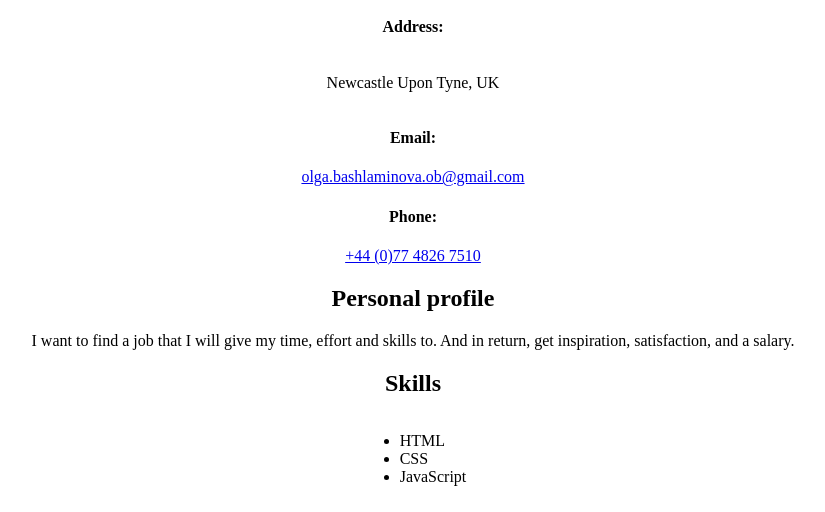
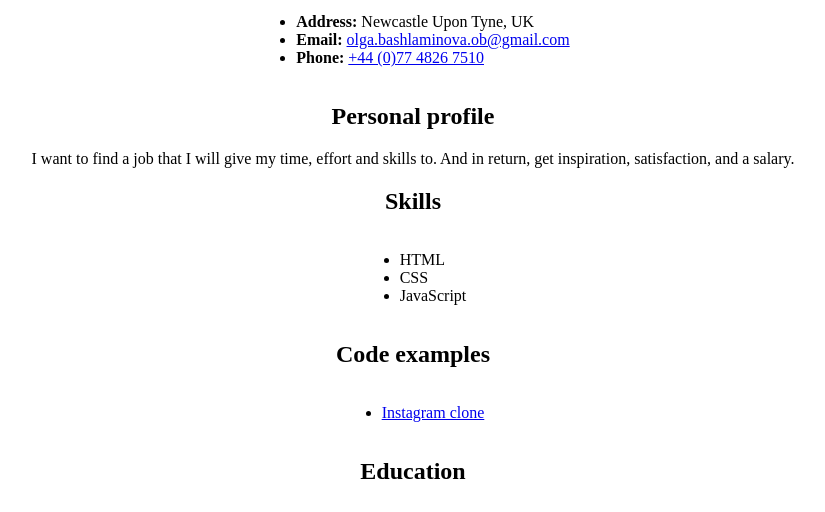
Before and after one commit to OBashlaminova/rsschool-cv, a plain HTML site: page index.html in a window 1280 px wide. Shown: the part 288-800 px from the top of the page, without its empty margins (227-1052 px from the left). Drawn offline with Linux system fonts and the light colour scheme.

Commit message:
feat: make contacts as list

```diff
--- a/index.html
+++ b/index.html
@@ -16,16 +16,22 @@
 
         <img src="Avatar.JPG" alt="personal avatar" />
 
-        <h4>Address:</h4>
-        <p>Newcastle Upon Tyne, UK</p>
-
-        <h4>Email:</h4>
-        <a href="mailto:olga.bashlaminova.ob@gmail.com"
-          >olga.bashlaminova.ob@gmail.com</a
-        >
-
-        <h4>Phone:</h4>
-        <a href="tel:07748267510">+44 (0)77 4826 7510</a>
+        <ul>
+          <li>
+            <strong>Address:</strong>
+            <span>Newcastle Upon Tyne, UK</span>
+          </li>
+          <li>
+            <strong>Email:</strong>
+            <a href="mailto:olga.bashlaminova.ob@gmail.com"
+              >olga.bashlaminova.ob@gmail.com</a
+            >
+          </li>
+          <li>
+            <strong>Phone:</strong>
+            <a href="tel:07748267510">+44 (0)77 4826 7510</a>
+          </li>
+        </ul>
 
         <h2>Personal profile</h2>
         <summary>
```
